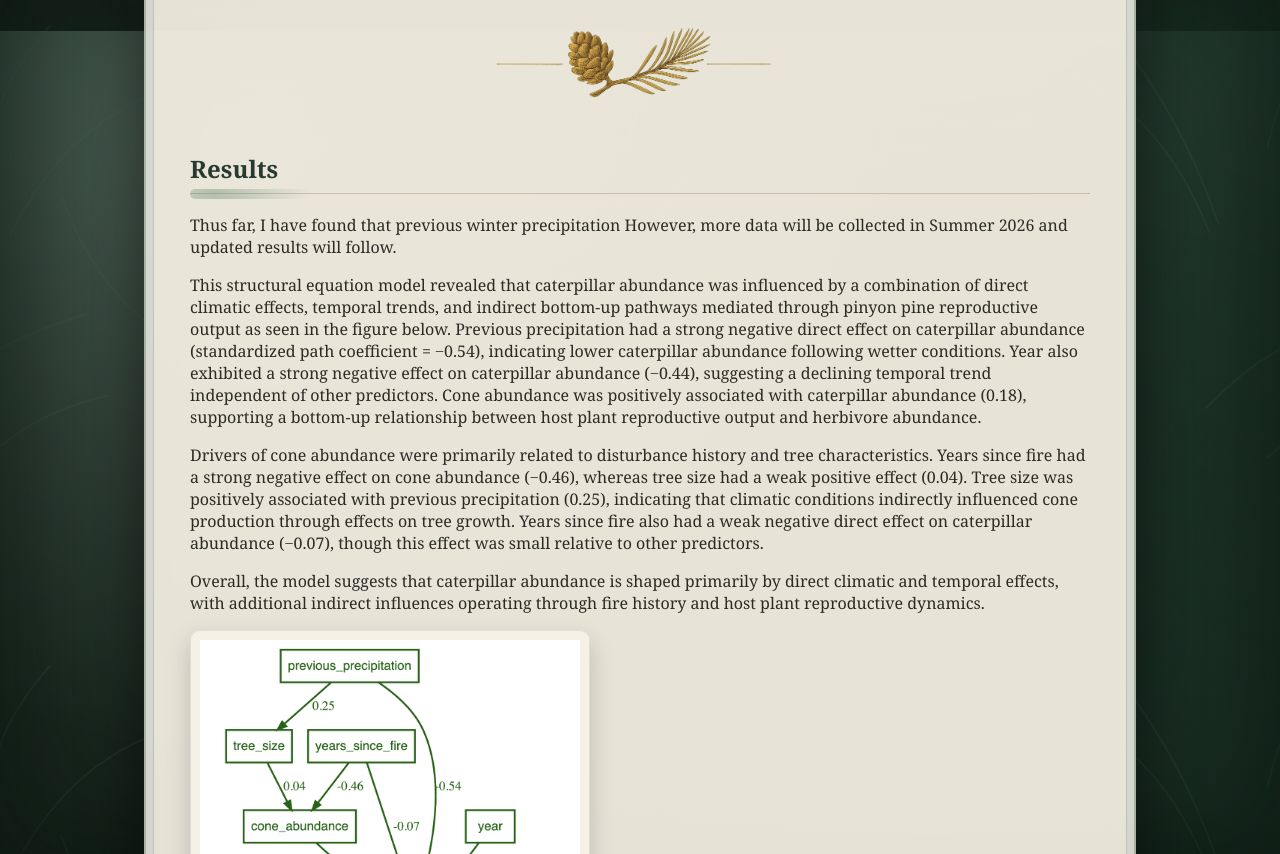
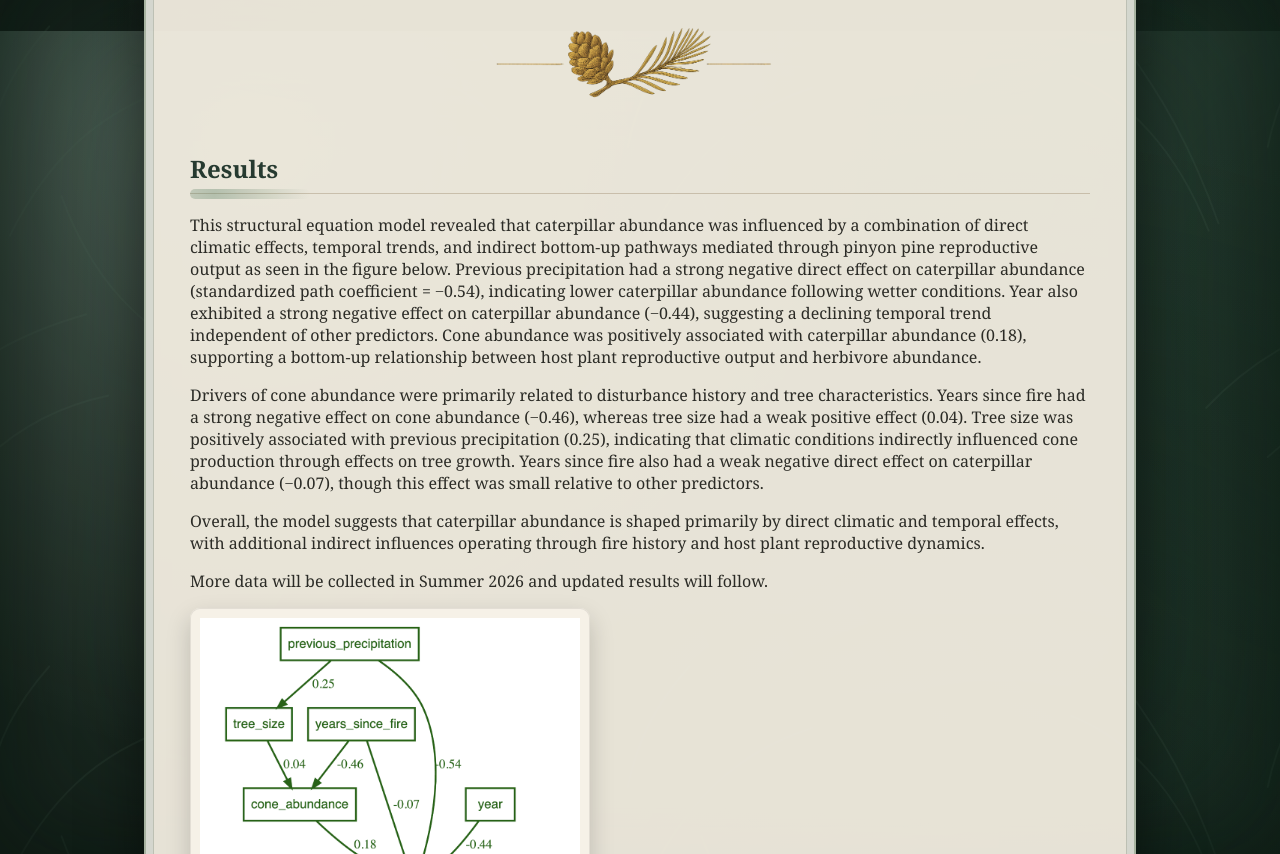
Before and after one commit to ChloeCollierAllen/ChloeCollierAllen.github.io, a Jekyll site: the page built from research/pinyon-pj-dynamics.md, in a window 1280 px wide and 900 px high, scrolled down 2623 px, cut to the strip 46-900 px from the top of the window. Built offline with Jekyll 4.4.1, drawn with Linux system fonts in a browser that asks for light colours.

Commit message:
Update pinyon-pj-dynamics.md

```diff
--- a/research/pinyon-pj-dynamics.md
+++ b/research/pinyon-pj-dynamics.md
@@ -148,13 +148,14 @@ that had a caterpillars present on them, for gas chromatography-mass spectrometr
 
 ## Results
 
-Thus far, I have found that previous winter precipitation  However, more data will be collected in Summer 2026 and updated results will follow.
-
 This structural equation model revealed that caterpillar abundance was influenced by a combination of direct climatic effects, temporal trends, and indirect bottom-up pathways mediated through pinyon pine reproductive output as seen in the figure below. Previous precipitation had a strong negative direct effect on caterpillar abundance (standardized path coefficient = −0.54), indicating lower caterpillar abundance following wetter conditions. Year also exhibited a strong negative effect on caterpillar abundance (−0.44), suggesting a declining temporal trend independent of other predictors. Cone abundance was positively associated with caterpillar abundance (0.18), supporting a bottom-up relationship between host plant reproductive output and herbivore abundance.
 
 Drivers of cone abundance were primarily related to disturbance history and tree characteristics. Years since fire had a strong negative effect on cone abundance (−0.46), whereas tree size had a weak positive effect (0.04). Tree size was positively associated with previous precipitation (0.25), indicating that climatic conditions indirectly influenced cone production through effects on tree growth. Years since fire also had a weak negative direct effect on caterpillar abundance (−0.07), though this effect was small relative to other predictors.
 
 Overall, the model suggests that caterpillar abundance is shaped primarily by direct climatic and temporal effects, with additional indirect influences operating through fire history and host plant reproductive dynamics.
+
+
+More data will be collected in Summer 2026 and updated results will follow.
 
 <div class="photo-block">
   <img
```
